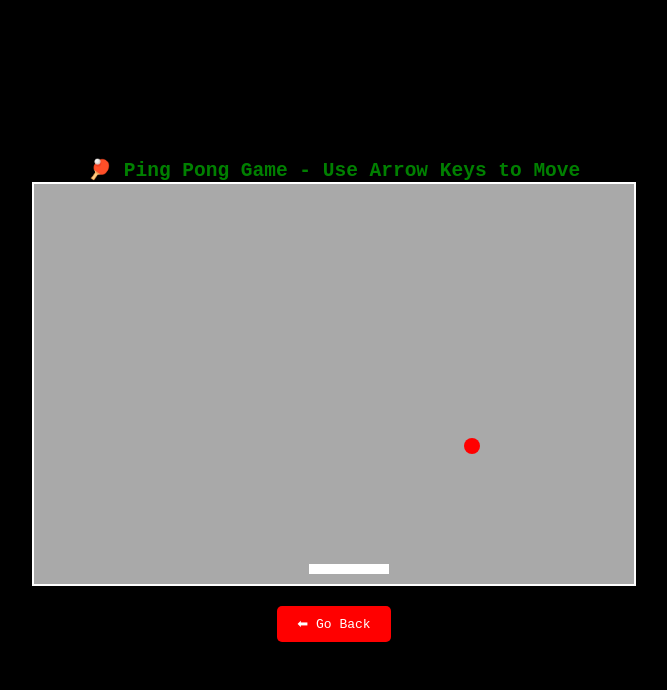
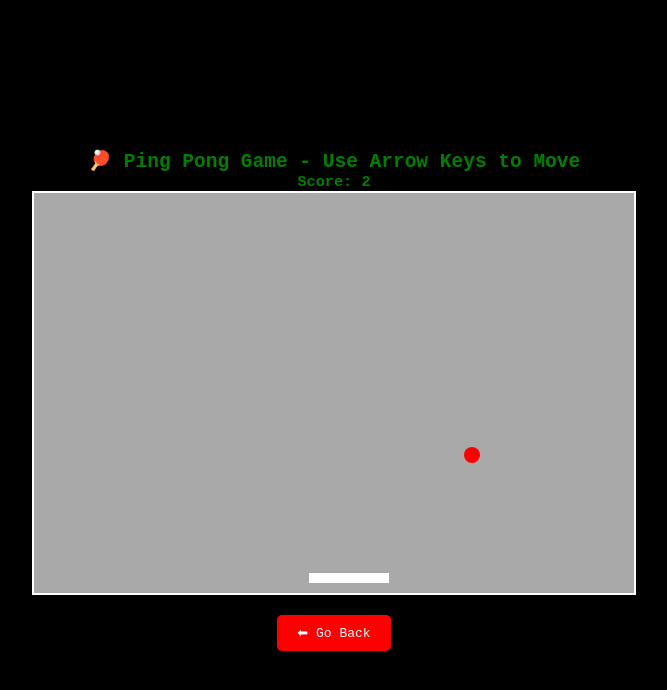
Before and after one commit to hristobo/site, a React (Create React App) app: page /pingpong in a window 1280 px wide. Shown: the top 690 px of the page, without its empty margins (306-973 px from the left). Built offline with nearby package versions, Linux system fonts and the light colour scheme.

Commit message:
added score counter.

```diff
--- a/src/App.js
+++ b/src/App.js
@@ -54,12 +54,6 @@ const App = () => {
                 return ["Hristo gengsta"];
             case "ascii":
                 return [animeAscii];
-            case "boji":
-                return [
-                    "💖 Boji zdrr! 💖",
-                    "💗 Boji mnogo si sladkaa! 💗",
-                    "💗 I love you so much! 💗",
-                ];
             case "clear":
                 setOutput([]);
                 return [];
--- a/src/PingPong.js
+++ b/src/PingPong.js
@@ -1,10 +1,11 @@
-import React, { useEffect, useRef } from "react";
+import React, { useEffect, useRef, useState } from "react";
 import "./pingpong.css"; // Scoped CSS
 
 const PingPong = () => {
     const canvasRef = useRef(null);
     const ballRef = useRef({ x: 300, y: 200, dx: 2, dy: 2 }); // Ball state
     const paddleRef = useRef({ x: 275, width: 80 }); // Paddle state
+    const [score, setScore] = useState(0); // Score state
     const paddleSpeed = 8;
     let animationFrameId = useRef(null); // Store animation frame ID
     const keys = { left: false, right: false }; // Track pressed keys
@@ -43,9 +44,17 @@ const PingPong = () => {
             ballRef.current.x += ballRef.current.dx;
             ballRef.current.y += ballRef.current.dy;
 
-            // Bounce off walls
-            if (ballRef.current.x <= 0 || ballRef.current.x >= canvas.width) ballRef.current.dx *= -1;
-            if (ballRef.current.y <= 0) ballRef.current.dy *= -1;
+            // Bounce off left/right walls
+            if (ballRef.current.x <= 0 || ballRef.current.x >= canvas.width) {
+                ballRef.current.dx *= -1;
+                setScore((prev) => prev + 1); // Increase score
+            }
+
+            // Bounce off the top wall
+            if (ballRef.current.y <= 0) {
+                ballRef.current.dy *= -1;
+                setScore((prev) => prev + 1); // Increase score
+            }
 
             // Paddle collision
             if (
@@ -58,11 +67,18 @@ const PingPong = () => {
 
             // Game over if ball hits bottom
             if (ballRef.current.y > canvas.height) {
-                alert("Game Over! Press OK to restart.");
+                alert(`Game Over! Your Score: ${score}`);
                 ballRef.current.x = 300;
                 ballRef.current.y = 200;
                 ballRef.current.dx = 2;
                 ballRef.current.dy = -2;
+                setScore(0); // Reset score
+            }
+
+            // Increase ball speed every 5 points (max limit to prevent insane speed)
+            if (score > 0 && score % 5 === 0) {
+                ballRef.current.dx = Math.sign(ballRef.current.dx) * (2 + score * 0.1); // Increase dx speed
+                ballRef.current.dy = Math.sign(ballRef.current.dy) * (2 + score * 0.1); // Increase dy speed
             }
 
             drawPaddle();
@@ -93,11 +109,12 @@ const PingPong = () => {
             document.removeEventListener("keyup", handleKeyUp);
             cancelAnimationFrame(animationFrameId.current); // Stop animation on unmount
         };
-    }, []);
+    }, [score]);
 
     return (
         <div className="pingpong-container">
             <h2>🏓 Ping Pong Game - Use Arrow Keys to Move</h2>
+            <h3>Score: {score}</h3> {/* Display score */}
             <canvas ref={canvasRef} width="600" height="400" className="pingpong-canvas"></canvas>
             <a href="/site" className="back-button">⬅ Go Back</a>
         </div>
```
